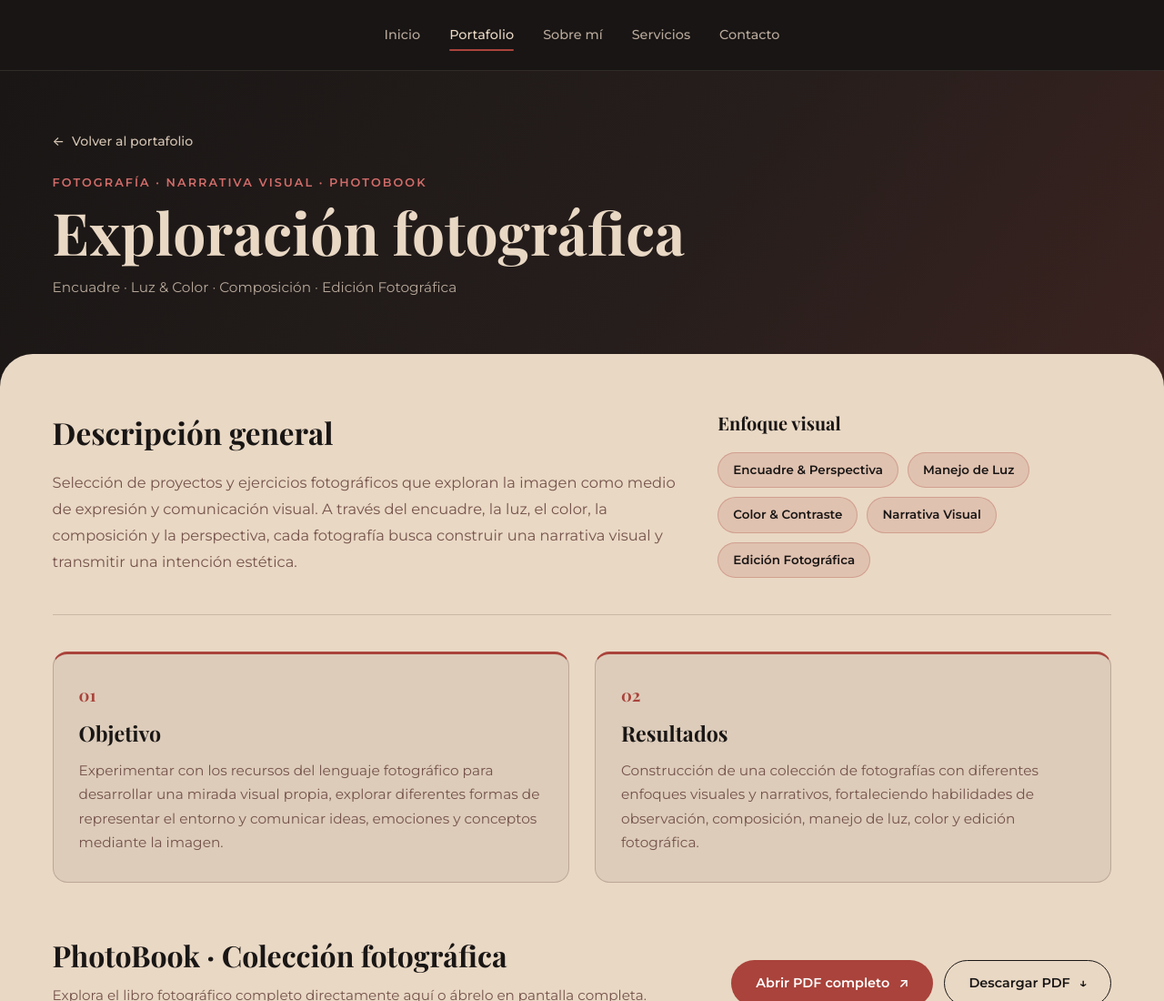
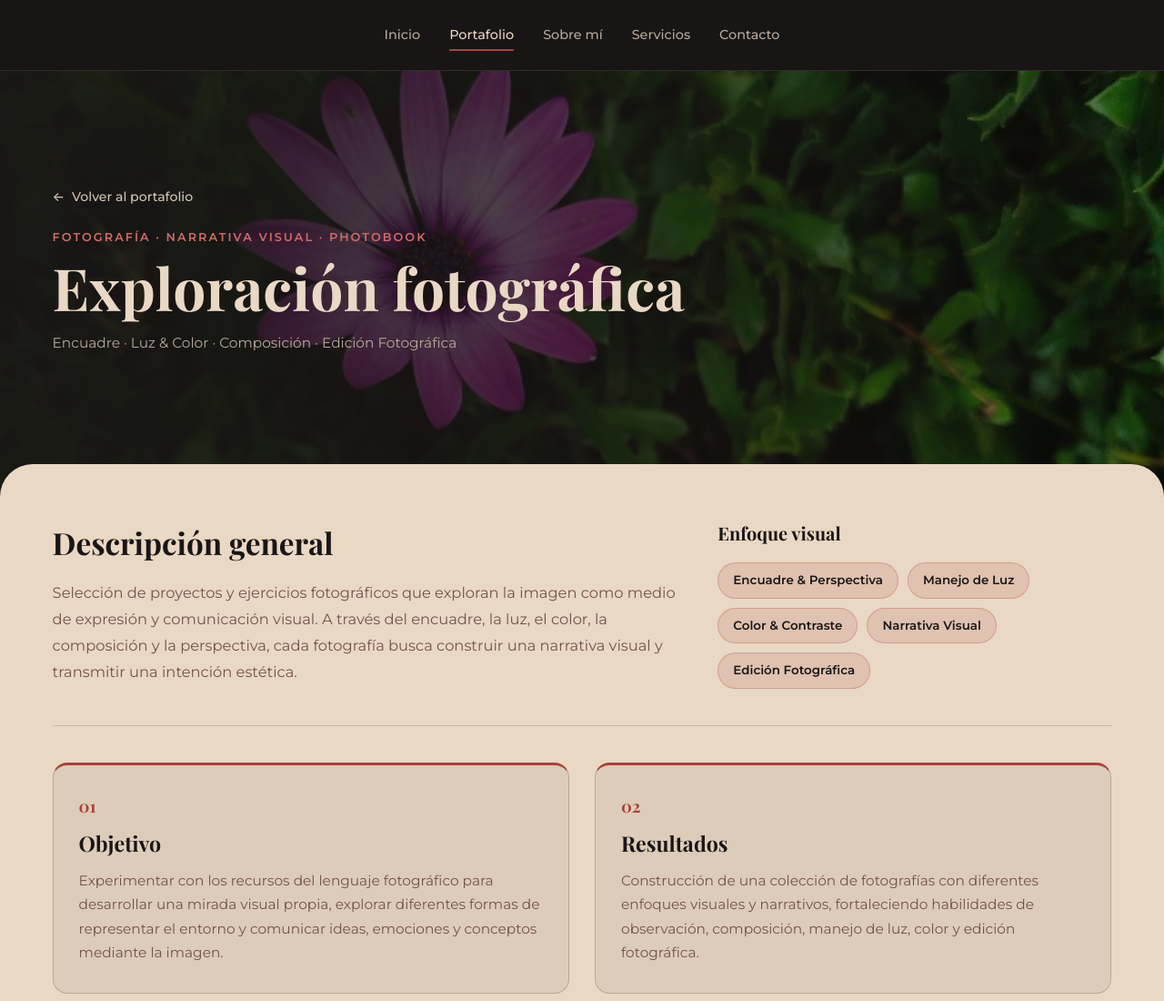
Before and after one commit to acos71537-stack/portafolio-luisa, a plain HTML site: page exploracion-fotografica.html in a window 1280 px wide. Shown: the top 1100 px of the page at 91% size. Drawn offline with nearby package versions, Linux system fonts and the light colour scheme; a web font is replaced by a local one.

Commit message:
Agrega foto de portada en Exploración fotográfica

```diff
--- a/css/exploracion-fotografica.css
+++ b/css/exploracion-fotografica.css
@@ -5,8 +5,38 @@
 
 /* 1. HERO */
 .foto-hero {
-  background: linear-gradient(125deg, #191615 0%, #261E1C 58%, #3B2320 100%);
-  padding: 64px 0 92px;
+  position: relative;
+  min-height: 58vh;
+  display: flex;
+  align-items: center;
+  overflow: hidden;
+  background: #191615;
+}
+
+.foto-hero__bg {
+  position: absolute;
+  inset: 0;
+  width: 100%;
+  height: 100%;
+  object-fit: cover;
+  object-position: center 38%;
+}
+
+.foto-hero__scrim {
+  position: absolute;
+  inset: 0;
+  background: linear-gradient(
+    95deg,
+    rgba(25, 22, 21, 0.94) 0%,
+    rgba(25, 22, 21, 0.72) 52%,
+    rgba(25, 22, 21, 0.25) 100%
+  );
+}
+
+.foto-hero__content {
+  position: relative;
+  z-index: 2;
+  padding: 64px var(--container-pad) 92px;
 }
 
 .foto-hero__back {
--- a/exploracion-fotografica.html
+++ b/exploracion-fotografica.html
@@ -33,6 +33,8 @@
   <main>
     <!-- 1. HERO -->
     <section class="foto-hero">
+      <img src="assets/img/exploracion-fotografica-portada.jpg" alt="Portada Exploración fotográfica" class="foto-hero__bg">
+      <div class="foto-hero__scrim" aria-hidden="true"></div>
       <div class="container foto-hero__content fade-up">
         <a href="portafolio.html" class="foto-hero__back">
           <span aria-hidden="true">←</span> Volver al portafolio
```
Also changed, not shown: css/portafolio.css (+15 -1 lines), portafolio.html (+2 -6 lines), assets/img/exploracion-fotografica-portada.jpg (added).
